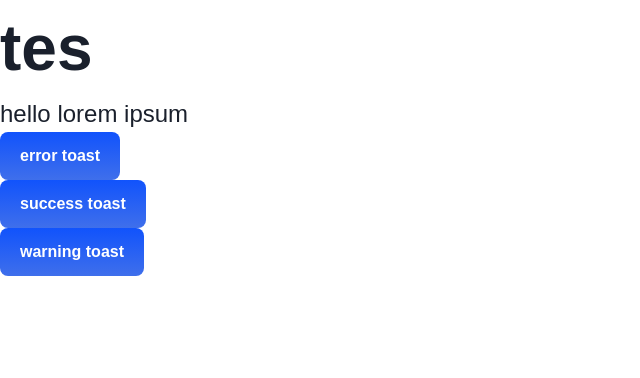
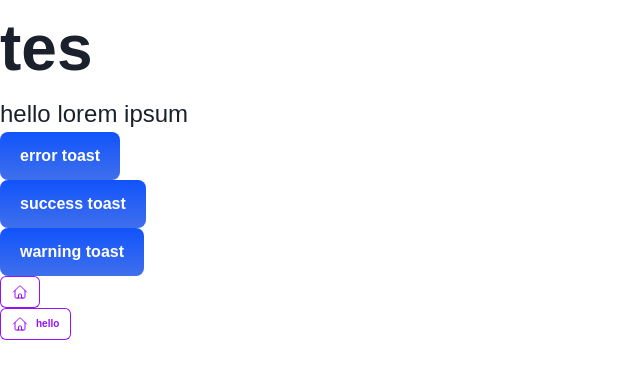
Before and after one commit to dados-id/dados-fe, a Next.js app: page / in a window 1280 px wide. Shown: the top 378 px of the page, without its empty margins (0-640 px from the left). Built offline with nearby package versions, Linux system fonts and the light colour scheme.

Commit message:
Implemented chips

```diff
--- /dev/null
+++ b/components/chip/Chip.tsx
@@ -0,0 +1,25 @@
+import { ReactNode } from "react"
+import { Tag, TagLabel, TagLeftIcon, Icon } from "@chakra-ui/react"
+import { Body } from "components/typography"
+type ChipProps = {
+    children?: ReactNode
+    icon: any
+}
+export const Chip = ({ children, icon }: ChipProps) => {
+    return (
+        <Tag size="lg" variant="outline" colorScheme="violet">
+            {children ? (
+                <>
+                    <TagLeftIcon as={icon} />
+                    <TagLabel>
+                        <Body preset="p4" className="font-bold">
+                            {children}
+                        </Body>
+                    </TagLabel>{" "}
+                </>
+            ) : (
+                <Icon as={icon} />
+            )}
+        </Tag>
+    )
+}
--- /dev/null
+++ b/components/chip/index.ts
@@ -0,0 +1 @@
+export * from "./Chip"
--- a/components/index.ts
+++ b/components/index.ts
@@ -2,3 +2,4 @@ export * from "./typography"
 export * from "./button"
 export * from "./input-field"
 export * from "./toast"
+export * from "./chip"
--- a/components/typography/Body.tsx
+++ b/components/typography/Body.tsx
@@ -1,6 +1,6 @@
 type BodyProps = {
     className?: string
-    preset: "p1" | "p2" | "p3"
+    preset: "p1" | "p2" | "p3" | "p4"
     children: React.ReactNode
 }
 
@@ -13,7 +13,9 @@ export const Body = ({ className, children, preset }: BodyProps) => {
                     ? "tablet:text-[1.5rem] mobile:text-[1rem]"
                     : preset === "p2"
                     ? "tablet:text-[1rem] mobile:text-[0.75rem]"
-                    : "tablet:text-[0.75rem] mobile:text-[0.5rem]"
+                    : preset === "p3"
+                    ? "tablet:text-[0.75rem] mobile:text-[0.5rem]"
+                    : "tablet:text-[0.625rem] mobile:text-[0.375rem]"
             } ${className}`}
         >
             {children}
--- a/pages/_app.tsx
+++ b/pages/_app.tsx
@@ -1,10 +1,11 @@
 import "../styles/globals.css"
 import type { AppProps } from "next/app"
 import { ChakraProvider } from "@chakra-ui/react"
+import { theme } from "../styles/theme"
 
 export default function App({ Component, pageProps }: AppProps) {
     return (
-        <ChakraProvider>
+        <ChakraProvider theme={theme}>
             <Component {...pageProps} />
         </ChakraProvider>
     )
--- a/pages/index.tsx
+++ b/pages/index.tsx
@@ -1,5 +1,6 @@
 import Head from "next/head"
-import { Header, Body, Button, Toast } from "@components"
+import { Header, Body, Button, Toast, Chip } from "@components"
+import { HomeIcon } from "@heroicons/react/24/outline"
 export default function Home() {
     const successToast = Toast({
         preset: "success",
@@ -41,6 +42,9 @@ export default function Home() {
             <Button preset="primary" onClick={() => warningToast()}>
                 warning toast
             </Button>
+            <Chip icon={HomeIcon} />
+            <br></br>
+            <Chip icon={HomeIcon}>hello</Chip>
         </>
     )
 }
--- /dev/null
+++ b/styles/theme.ts
@@ -0,0 +1,8 @@
+import { extendTheme } from "@chakra-ui/react"
+export const theme = extendTheme({
+    colors: {
+        violet: {
+            500: "#9511FC",
+        },
+    },
+})
```
